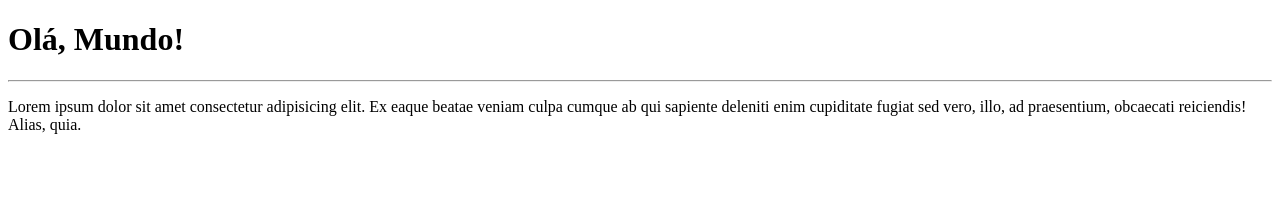
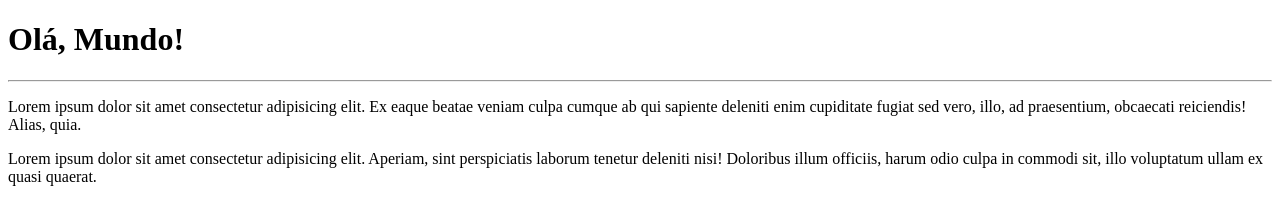
Before and after one commit to Sandro-Gomes/Ola-Mundo, a plain HTML site: page site-exemplo/index.html in a window 1280 px wide. Drawn offline with Linux system fonts and the light colour scheme.

Commit message:
Adicionei um parágrafo

```diff
--- a/site-exemplo/index.html
+++ b/site-exemplo/index.html
@@ -10,5 +10,6 @@
     <h1>Olá, Mundo!</h1>
     <hr>
     <p>Lorem ipsum dolor sit amet consectetur adipisicing elit. Ex eaque beatae veniam culpa cumque ab qui sapiente deleniti enim cupiditate fugiat sed vero, illo, ad praesentium, obcaecati reiciendis! Alias, quia.</p>
+    <p>Lorem ipsum dolor sit amet consectetur adipisicing elit. Aperiam, sint perspiciatis laborum tenetur deleniti nisi! Doloribus illum officiis, harum odio culpa in commodi sit, illo voluptatum ullam ex quasi quaerat.</p>
 </body>
 </html>
```
